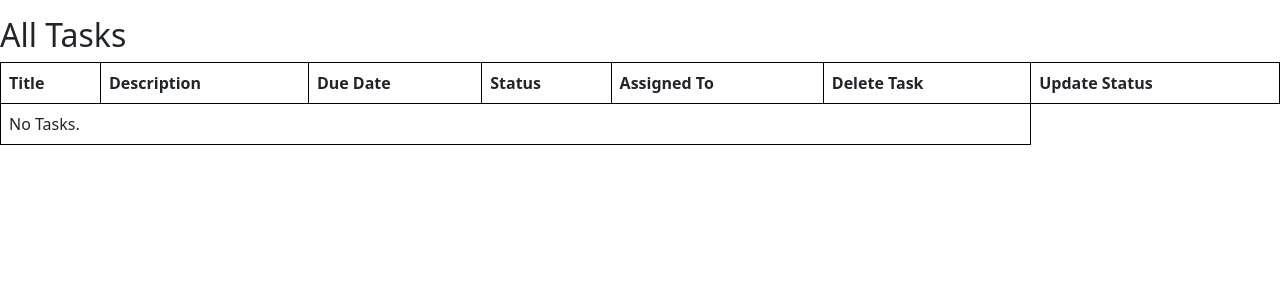
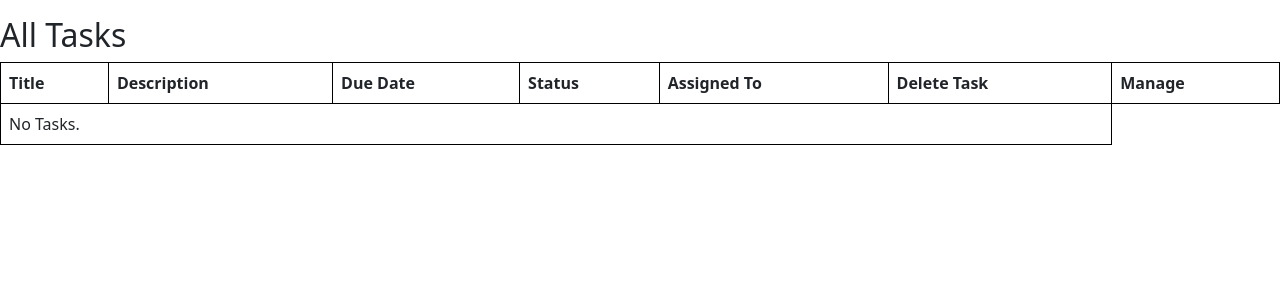
Before and after one commit to emilejurgens/penguin, a Django app: template tasks/templates/all_tasks.html in a window 1280 px wide. Shown: the part 56-356 px from the top of the page. Run offline with Django 4.2, Linux system fonts and the light colour scheme; the template is opened without the code that fills it, so the values that code supplies are empty; some libraries are stand-ins or nearby versions.

Commit message:
update all tasks page

```diff
--- a/tasks/templates/all_tasks.html
+++ b/tasks/templates/all_tasks.html
@@ -31,7 +31,7 @@
             <th>Status</th>
             <th>Assigned To</th>
             <th>Delete Task</th>
-            <th>Update Status</th>
+            <th>Manage</th>
         </tr>
     </thead>
     <tbody>
@@ -65,7 +65,7 @@
             </td>
             <td>
                 <a href="{% url 'create_task' task.id %}">
-                    <button type="button">Update Status</button>
+                    <button type="button">Manage Task</button>
                 </a>
             </td>
         </tr>
```
